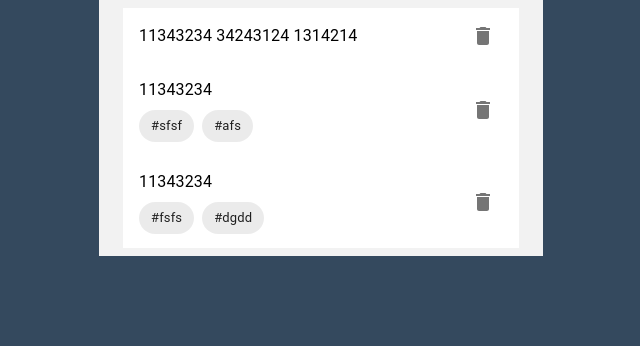
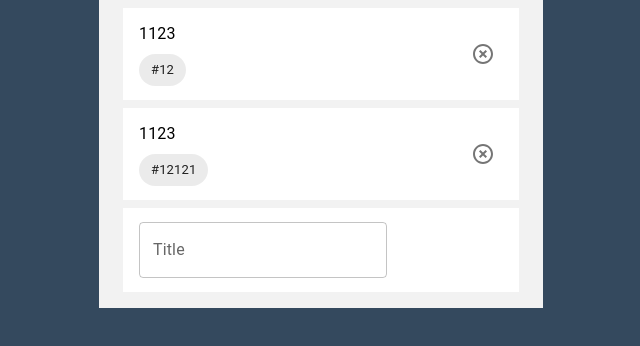
Before and after one commit to vanc4a/notes, a React (Create React App) app: page / in a window 1280 px wide. Shown: the top 346 px of the page, without its empty margins (319-959 px from the left). Built offline with nearby package versions, Linux system fonts and the light colour scheme.

Commit message:
Added NoteList

```diff
--- a/package.json
+++ b/package.json
@@ -18,6 +18,7 @@
     "react-dom": "^18.2.0",
     "react-scripts": "5.0.1",
     "typescript": "^4.9.3",
+    "uuid-random": "^1.3.2",
     "web-vitals": "^2.1.4"
   },
   "scripts": {
--- a/src/App.tsx
+++ b/src/App.tsx
@@ -1,16 +1,12 @@
 import React from 'react';
 import './styles/App.css';
-import {Container, List} from '@mui/material';
-import NoteItem from './components/NoteItem';
+import {Container} from '@mui/material';
+import NotesList from './components/NotesList';
 
 function App() {
   return (
     <Container maxWidth='xs' sx={{backgroundColor:'#f2f2f2'}}>
-      <List>
-      <NoteItem item={'11343234 34243124 13142141'}/>
-      <NoteItem item={'11343234 #sfsf #afs'}/>
-      <NoteItem item={'11343234 #fsfs #dgdd'}/>
-      </List>
+        <NotesList />
     </Container>
   );
 }
--- a/src/components/NoteItem.tsx
+++ /dev/null
@@ -1,21 +0,0 @@
-import {ListItem, ListItemText, Box, Chip, IconButton} from '@mui/material';
-import {Delete} from '@mui/icons-material';
-
-type NoteProps = {
-    item: string;
-};
-
-const NoteItem = ({item} : NoteProps) => {
-
-    const Title = (str: String) => str.slice(0,str.indexOf('#'));
-    const Tags = (str: String) => str.includes('#') ? str.slice(str.indexOf('#')).split(' ') : [];
-
-    return(<ListItem sx={{backgroundColor:'white'}}>
-    <ListItemText primary={Title(item)} secondary={<Box>{Tags(item).map(chip => <Chip label={chip} sx={{mr:1,mt:1}}/>)}</Box>} />
-    <IconButton>
-    <Delete />
-    </IconButton>
-  </ListItem>)
-}
-
-export default NoteItem;
--- /dev/null
+++ b/src/components/NotesList.tsx
@@ -0,0 +1,30 @@
+import {useState,useEffect} from 'react';
+import {List} from '@mui/material';
+import NoteItem from './items/NoteItem';
+import AddItem from './items/AddItem';
+import uuid from 'uuid-random';
+
+const NotesList = () => {
+    const [notes,setNotes] = useState([{title: '1123 #12',id: '1234'},{title: '1123 #12121',id: '123445'}]);
+
+    const deleteItem = (id: string) => {
+        setNotes(notes.filter(note => note.id != id));
+    }
+
+    const updateItem = (item: any) => {
+
+    }
+
+    const createItem = (title: string) => {
+        let item = {title: title, id: uuid()}
+        setNotes([...notes,item])
+        console.log(notes)
+    }
+
+    return(<List>
+        {notes.map(item => <NoteItem item={item} deleteItem={deleteItem}/>)}
+        <AddItem createItem={createItem}/>
+    </List>)
+}
+
+export default NotesList;
--- /dev/null
+++ b/src/components/items/AddItem.tsx
@@ -0,0 +1,30 @@
+import {useState} from 'react';
+import {ListItem, ListItemText, Box, Chip, IconButton,TextField} from '@mui/material';
+import {AddCircleOutline} from '@mui/icons-material'
+
+
+type Props = {
+    createItem: Function;
+}
+
+const AddItem = ({createItem} : Props) => {
+    const [title,setTitle] = useState('')
+
+    const Tags = (str: String) => str.includes('#') ? str.slice(str.indexOf('#')).split(' ') : [];
+
+    return(<ListItem sx={{backgroundColor:'white',mb:1}}>
+    <ListItemText
+    primary={<TextField id="outlined-basic"
+        label="Title"
+        variant="outlined"
+        value={title}
+        onChange={text => {setTitle(text.target.value)}}/>}
+    secondary={<Box>{Tags(title).map(chip => <Chip label={chip} sx={{mr:1,mt:1}}/>)}</Box>}
+    />
+    {title.length >= 1 ?  <IconButton onClick={() => {createItem(title); setTitle('')}}>
+    <AddCircleOutline/>
+    </IconButton> : null}
+  </ListItem>)
+}
+
+export default AddItem;
--- /dev/null
+++ b/src/components/items/NoteItem.tsx
@@ -0,0 +1,23 @@
+import {ListItem, ListItemText, Box, Chip, IconButton} from '@mui/material';
+import {HighlightOff} from '@mui/icons-material';
+import Note from '../../interfaces/Note';
+
+type NoteProps = {
+    item: Note;
+    deleteItem: Function;
+};
+
+const NoteItem = ({item,deleteItem} : NoteProps) => {
+
+    const Title = (str: String) => str.includes('#') ? str.slice(0,str.indexOf('#')) : str;
+    const Tags = (str: String) => str.includes('#') ? str.slice(str.indexOf('#')).split(' ') : [];
+
+    return(<ListItem sx={{backgroundColor:'white',mb:1}}>
+    <ListItemText primary={Title(item.title)} secondary={<Box>{Tags(item.title).map(chip => <Chip label={chip} sx={{mr:1,mt:1}}/>)}</Box>} />
+    <IconButton  onClick={() => deleteItem(item.id)}>
+    <HighlightOff />
+    </IconButton>
+  </ListItem>)
+}
+
+export default NoteItem;
--- /dev/null
+++ b/src/interfaces/Note.ts
@@ -0,0 +1,6 @@
+interface Note {
+    id: string;
+    title: string;
+}
+
+export default Note
```
Also changed, not shown: 1 other file (tests, documents, lock files or other folders).
